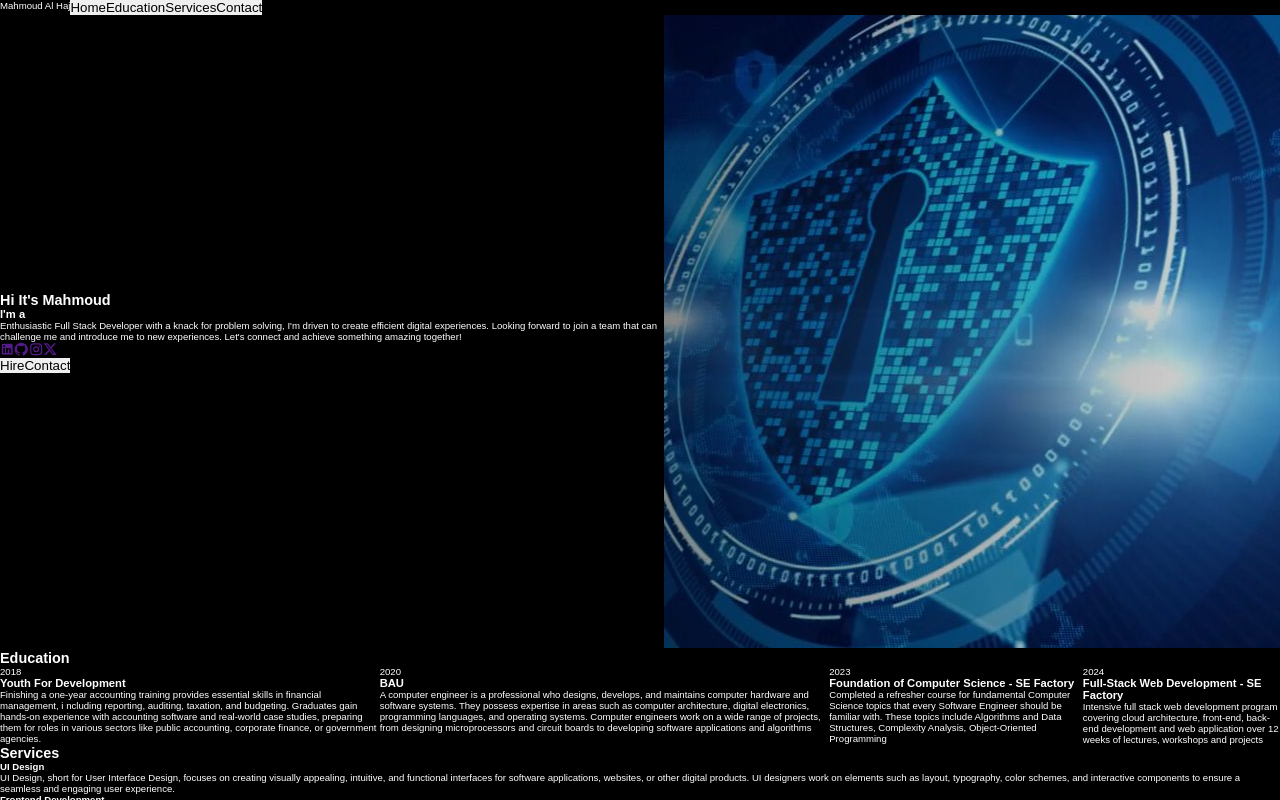
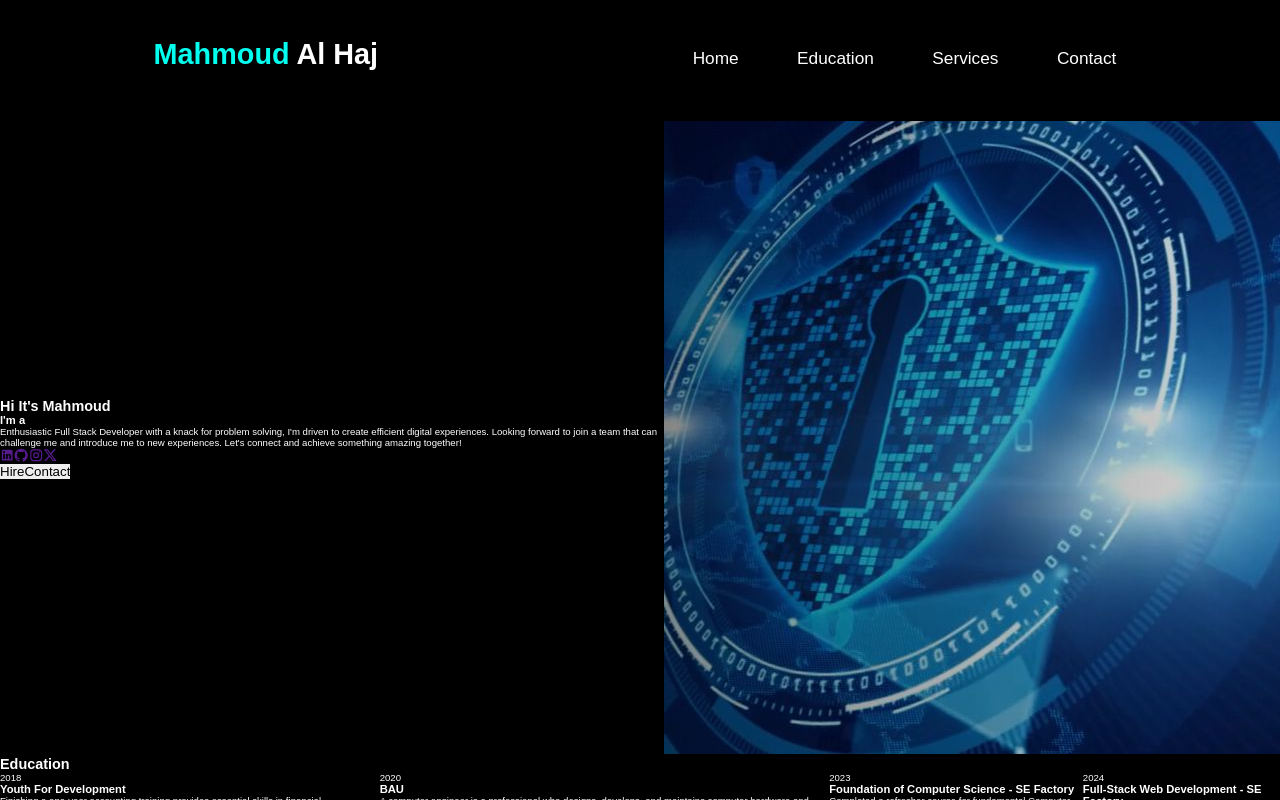
Before and after one commit to MahmoudAlHaj4/-Personal-Portfolio-Website, a React (Create React App) app in the folder personalwebsite/: page / in a window 1280 px wide. Shown: the top 800 px of the page. Built offline with nearby package versions, Linux system fonts and the light colour scheme.

Commit message:
add navbar css

```diff
--- a/personalwebsite/src/profile/profile.css
+++ b/personalwebsite/src/profile/profile.css
@@ -0,0 +1,43 @@
+.main-page{
+    width: 100%;
+    height: fit-content;
+}
+.heading{
+    width: 100%;
+    padding: 4rem 12% 4rem;
+    background-color: rgba(0, 0, 0,0.3);
+    justify-content: space-between;
+    z-index: 5;
+}
+
+.logo{
+    font-size: 3rem;
+    color: white;
+    font-weight: 800;
+    cursor: pointer;
+    transition: 0.3s ease;
+}
+
+.logo:hover{
+    transform: scale(1.1);
+}
+
+.navbar .nav-btn{
+    font-size: 1.8rem;
+    background-color: black;
+    color: white;
+    margin-left: 4rem;
+    font-weight: 500;
+    transition: 0.3s ease;
+    border-bottom: 3px solid transparent;
+    padding: 10px;
+}
+.navbar .nav-btn:hover{
+    color: #00ffee;
+    border-bottom: 3px solid #00ffee;
+}
+
+.logo >span{
+    color: #00ffee;
+    font-family: sans-serif;
+}
```
